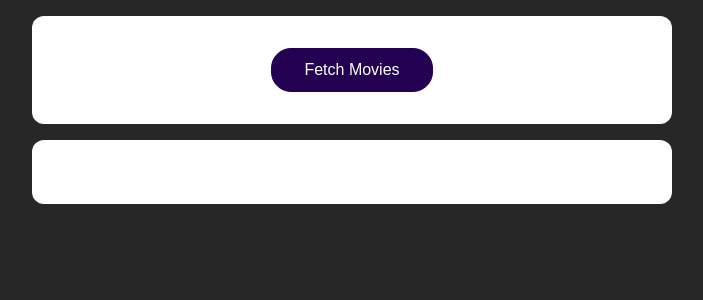
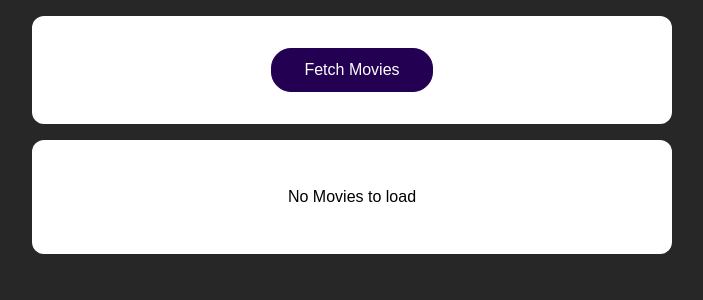
Before and after one commit to karammm/My-React-App, a React (Create React App) app: page / in a window 1280 px wide. Shown: the top 300 px of the page, without its empty margins (288-991 px from the left). Built offline with nearby package versions, Linux system fonts and the light colour scheme.

Commit message:
handling loading

```diff
--- a/src/App.js
+++ b/src/App.js
@@ -5,7 +5,9 @@
 
 function App() {
 	const [movies, setMovies] = useState([]);
+  const [isLoading,setIsLoading]= useState(false);
 	async function fetchMovieHandler() {
+    setIsLoading(true);
 		//promise is an object which will eventually yield some data insted of immediately doing that bcz ofcourse
 		//sending a http request is an asyncronous task it dosn't finish immediately it can take a couple of seconds
 		//and therefore
@@ -20,6 +22,7 @@
 			};
 		});
 		setMovies(transformedMovies);
+    setIsLoading(false);
 	}
 
 	return (
@@ -28,7 +31,9 @@
 				<button onClick={fetchMovieHandler}>Fetch Movies</button>
 			</section>
 			<section>
-				<MoviesList movies={movies} />
+				{!isLoading && movies.length>0 && <MoviesList movies={movies} />}
+        {!isLoading && movies.length===0 && <p>No Movies to load</p>}
+        {isLoading && <p>Loading...</p>}
 			</section>
 		</React.Fragment>
 	);
```
